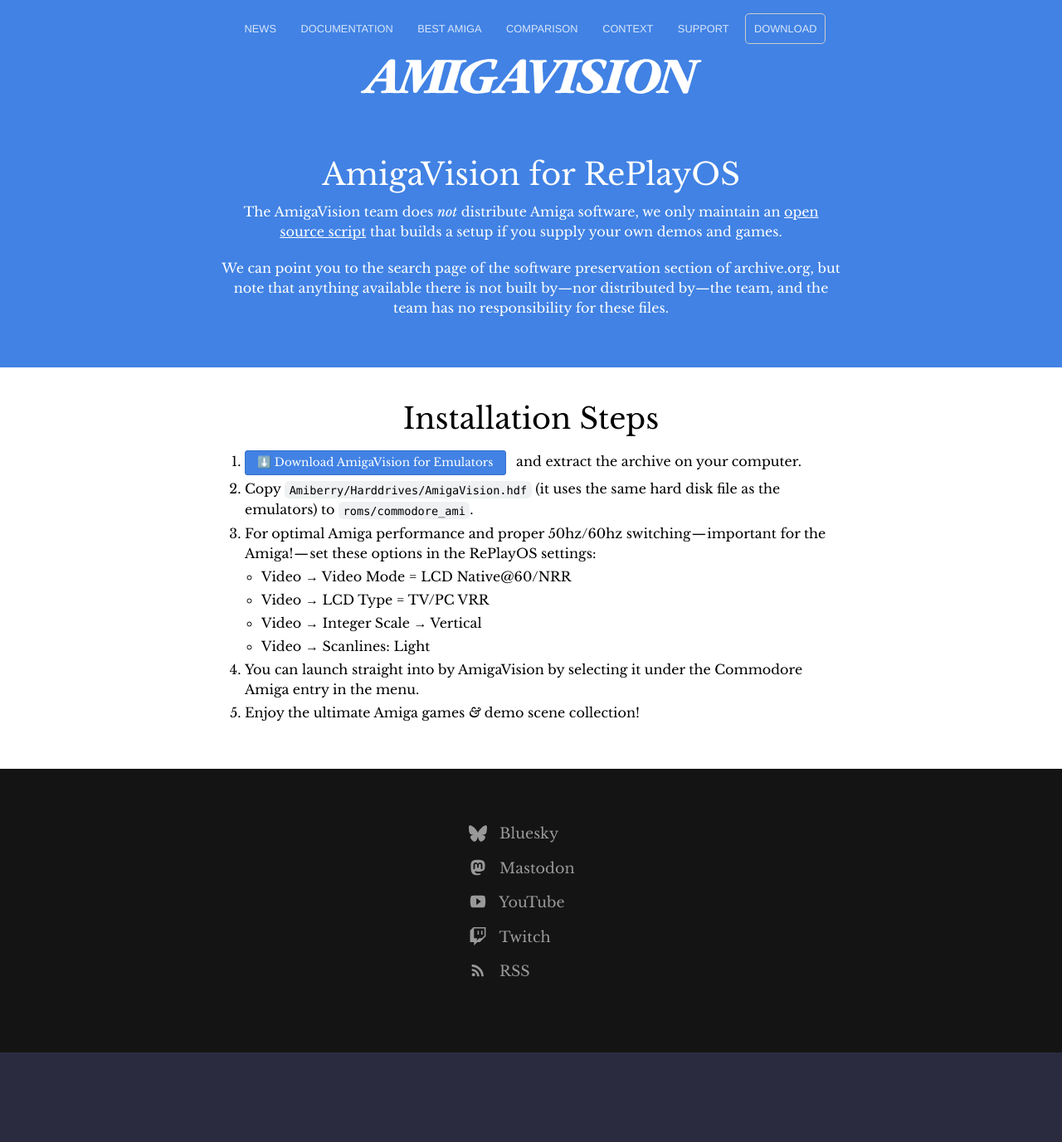
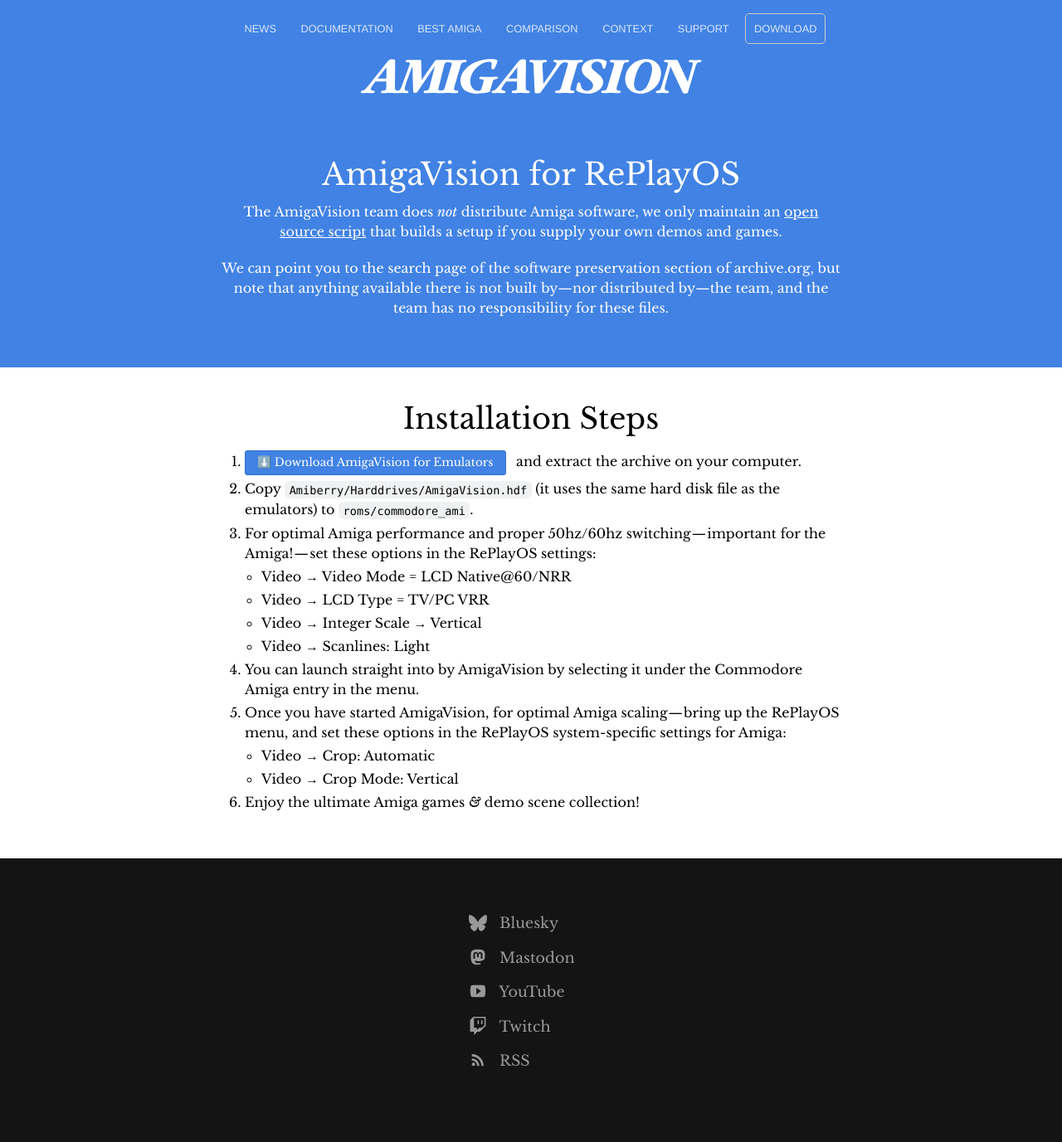
Before and after one commit to amigavision/amigavision.github.io, a Jekyll site: the page built from download/replay.html, in a window 1280 px wide. Shown: the whole page at 83% size. Built offline with Jekyll 4.4.1, drawn with Linux system fonts in a browser that asks for light colours; before the commit the page ends 1269 px from its top, so only the background shows below that.

Commit message:
Add autocrop/scaling instructions to RePlayOS

```diff
--- a/download/replay.html
+++ b/download/replay.html
@@ -27,6 +27,11 @@
         <li>Video → Scanlines: Light
       </ul>
       <li>You can launch straight into by AmigaVision by selecting it under the Commodore Amiga entry in the menu.
+      <li>Once you have started AmigaVision, for optimal Amiga scaling — bring up the RePlayOS menu, and set these options in the RePlayOS system-specific settings for Amiga:
+      <ul>
+        <li>Video → Crop: Automatic
+        <li>Video → Crop Mode: Vertical
+      </ul>
       <li>Enjoy the ultimate Amiga games <i>&</i> demo scene collection!
     </ol>
   </div>
```
